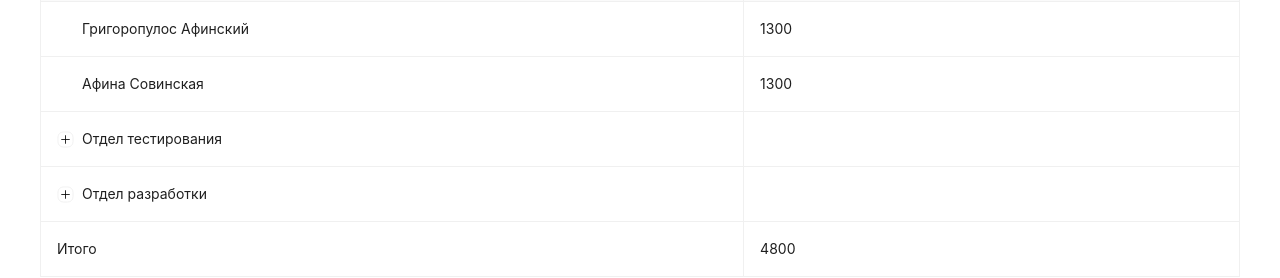
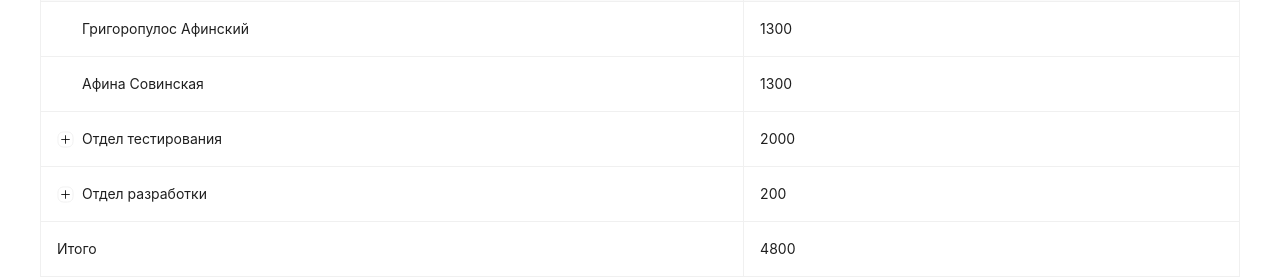
Before and after one commit to Marie8215/nauka-test-app, a React (Vite) app: page / in a window 1280 px wide. Shown: the part 126-404 px from the top of the page. Built offline with nearby package versions, Linux system fonts and the light colour scheme.

Commit message:
рефакторинг подготовки данных для таблицы

```diff
--- a/src/components/employeesPage/employeesPage.jsx
+++ b/src/components/employeesPage/employeesPage.jsx
@@ -2,10 +2,66 @@ import { Segmented, Space, Table } from "antd";
 import { employees } from "../../mockData/employeesMock";
 import { useState } from "react";
 
+const prepareTreeData = (data, parentKey = "") => {
+  const preparedData = [];
+  let totalSalary = 0;
+
+  for (let i = 0; i < data.length; i++) {
+    let element = data[i];
+    const currentKey = parentKey + i;
+
+    if (element.type === "user") {
+      preparedData.push({
+        key: currentKey,
+        ...element,
+      });
+
+      totalSalary += element.salary;
+    } else {
+      let preparedChildren = prepareTreeData(element.childs, currentKey);
+      totalSalary += preparedChildren.totalSalary;
+
+      preparedData.push({
+        key: currentKey,
+        type: element.type,
+        name: element.name,
+        children: preparedChildren.data,
+        salary: preparedChildren.totalSalary,
+      });
+    }
+  }
+
+  return { data: preparedData, totalSalary };
+};
+
+const prepareFlatData = (data, parentKey = "") => {
+  let result = [];
+  let totalSalary = 0;
+
+  for (let i = 0; i < data.length; i++) {
+    const element = data[i];
+    const currentKey = parentKey + i;
+
+    if (element.type === "user") {
+      result.push({
+        key: currentKey,
+        ...element,
+      });
+      totalSalary += element.salary;
+    } else {
+      const preparedChildren = prepareFlatData(element.childs, currentKey);
+      result = result.concat(preparedChildren.data);
+      totalSalary += preparedChildren.totalSalary;
+    }
+  }
+
+  return { data: result, totalSalary };
+};
+
 export const EmployeesPage = () => {
   const [isTreeView, setIsTreeView] = useState(true);
 
-  const columns = [
+  const tableColumns = [
     {
       title: "Имя",
       dataIndex: "name",
@@ -18,69 +74,9 @@ export const EmployeesPage = () => {
     },
   ];
 
-  const adaptData = (element, i) => {
-    let result = {
-      name: element.name,
-      salary: element.salary,
-      key: i.toString(),
-    };
-
-    if (element.type === "user") {
-      return result;
-    }
-
-    let children = element.childs?.map((el, k) => adaptData(el, "" + i + k)); // + sumSalary
-
-    result.children = children;
-
-    return result;
-  };
-
-  const getFlatData = (el) => {
-    let result = [];
-
-    if (el.type === "user") {
-      result.push({
-        name: el.name,
-        salary: el.salary,
-      });
-    } else {
-      for (let child of el.childs) {
-        result = result.concat(getFlatData(child));
-      }
-    }
-
-    return result;
-  };
-
-  const sumSalary = (el) => {
-    let salaries = 0;
-
-    if (!el.childs) {
-      salaries += el.salary;
-    } else {
-      for (let child of el.childs) {
-        salaries += sumSalary(child);
-      }
-    }
-    return salaries;
-  };
-
-  let totalSalary = 0;
-  for (let employee of employees) {
-    totalSalary += sumSalary(employee);
-  }
-
-  let data = [];
-  if (isTreeView) {
-    data = employees.map(adaptData);
-  } else {
-    for (let employee of employees) {
-      data = data.concat(getFlatData(employee));
-    }
-
-    data.forEach((x, i) => (x.key = i.toString()));
-  }
+  let { data, totalSalary } = isTreeView
+    ? prepareTreeData(employees)
+    : prepareFlatData(employees);
 
   return (
     <>
@@ -97,13 +93,13 @@ export const EmployeesPage = () => {
         </Space>
         <Table
           dataSource={data}
-          columns={columns}
+          columns={tableColumns}
           bordered
           pagination={false}
           summary={() => (
             <Table.Summary fixed>
               <Table.Summary.Row>
-                <Table.Summary.Cell index={0}>Итого </Table.Summary.Cell>
+                <Table.Summary.Cell index={0}>Итого</Table.Summary.Cell>
                 <Table.Summary.Cell index={1}>{totalSalary}</Table.Summary.Cell>
               </Table.Summary.Row>
             </Table.Summary>
```
